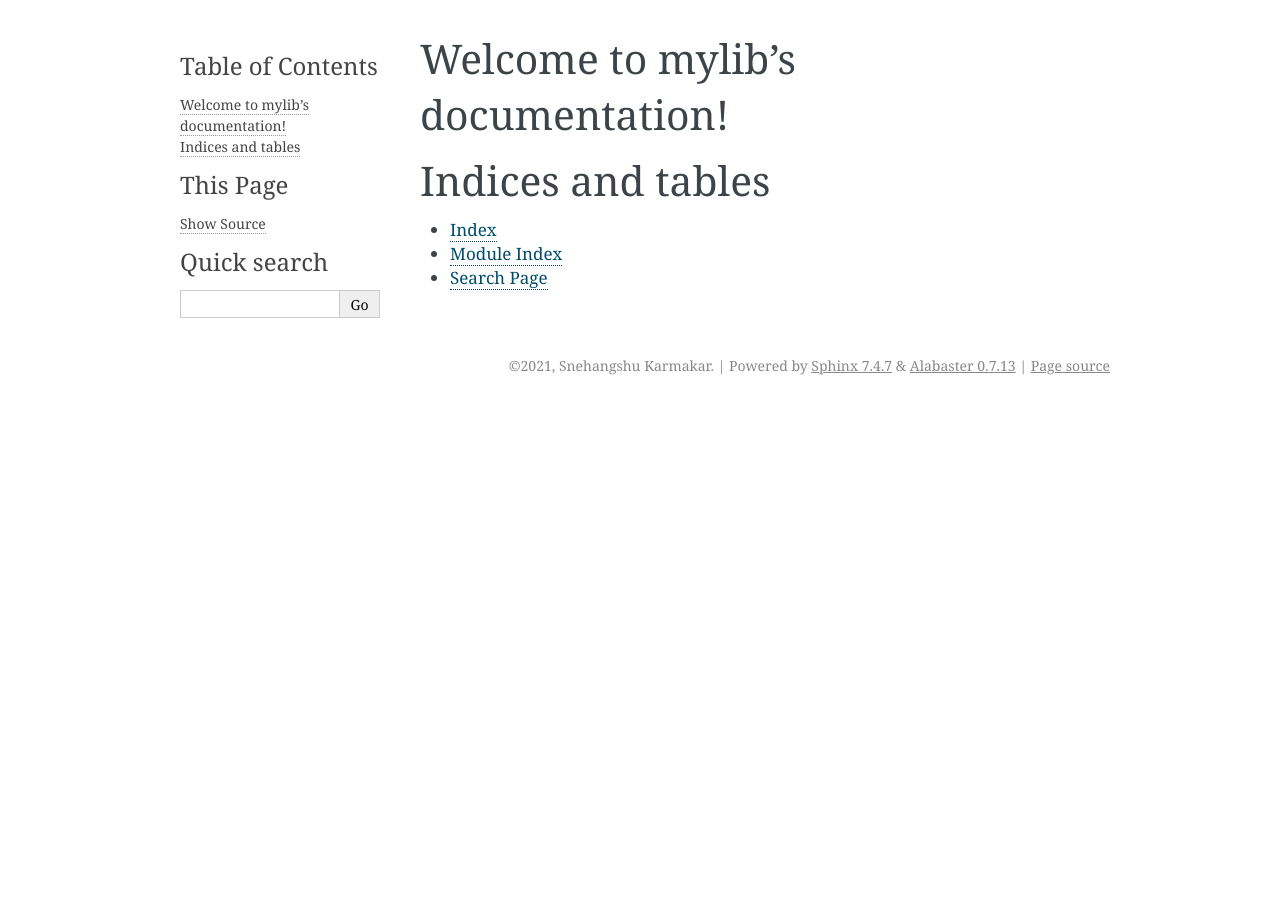
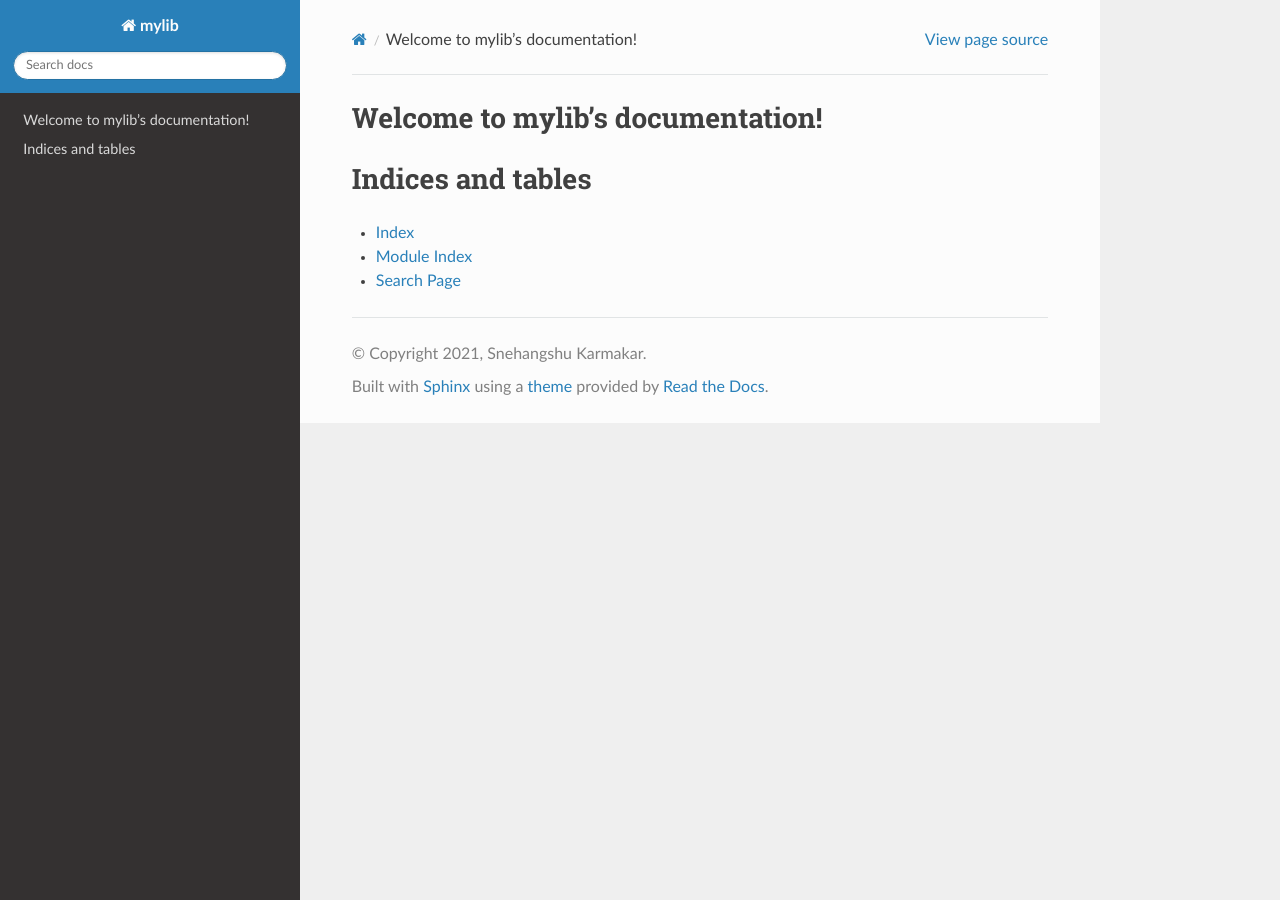
Before and after one commit to snehangshuk/docs-on-gh-pages, a Sphinx documentation site: the page built from docs/index.rst, in a window 1280 px wide. Built offline with Sphinx 7.4.7 and the Read the Docs theme 2.0.0, drawn with Linux system fonts in a browser that asks for light colours.

Commit message:
Make changes to docs structure

```diff
--- a/docs/conf.py
+++ b/docs/conf.py
@@ -28,6 +28,7 @@ author = 'Snehangshu Karmakar'
 # extensions coming with Sphinx (named 'sphinx.ext.*') or your custom
 # ones.
 extensions = [
+    'sphinx_rtd_theme'
 ]
 
 # Add any paths that contain templates here, relative to this directory.
@@ -44,7 +45,7 @@ exclude_patterns = ['_build', 'Thumbs.db', '.DS_Store']
 # The theme to use for HTML and HTML Help pages.  See the documentation for
 # a list of builtin themes.
 #
-html_theme = 'alabaster'
+html_theme = 'sphinx_rtd_theme'
 
 # Add any paths that contain custom static files (such as style sheets) here,
 # relative to this directory. They are copied after the builtin static files,
--- /dev/null
+++ b/docs/requirements.txt
@@ -0,0 +1,3 @@
+sphinx==3.4.3
+sphinx_rtd_theme==0.5.1
+readthedocs-sphinx-search==0.1.0rc3
```
Also changed, not shown: .readthedocs.yaml (added).
